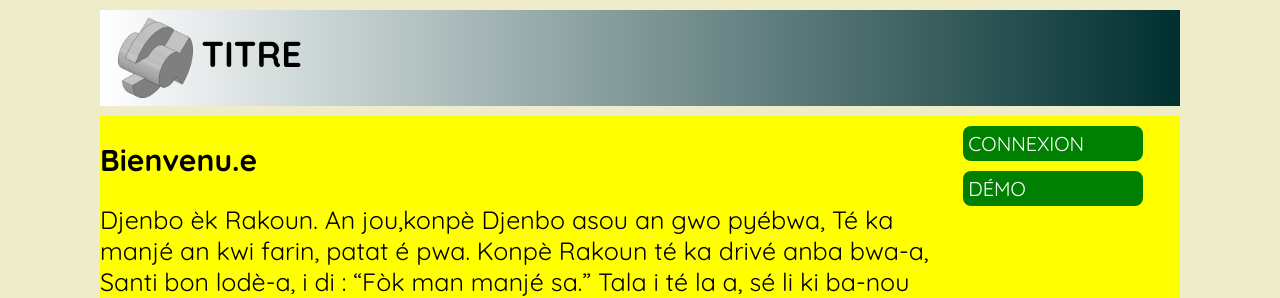
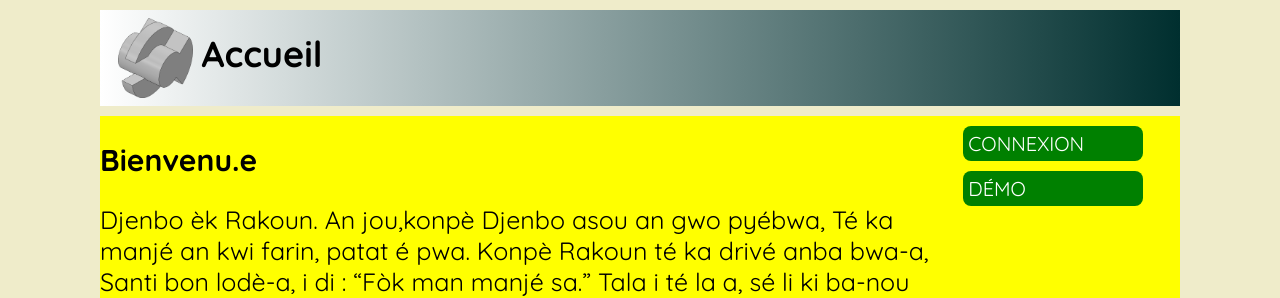
Before and after one commit to Eclipse972/Evaluation_insitu, a PHP site: page / in a window 1280 px wide. Shown: the top 298 px of the page. Run offline with PHP 8.4, Linux system fonts and the light colour scheme; data comes from the database, SQL or seed files in the repository; data that the repository does not hold is empty; a stand-in replaces the project's code that opens the database connection.

Commit message:
utilisation des en-tête de PEUNC

```diff
--- a/Public/Controleur/connecter.php
+++ b/Public/Controleur/connecter.php
@@ -1,5 +1,5 @@
 <?php	// page de connexion
-$this->setHeaderText("<p>&Eacute;valuation en temps réel: Page de connexion</p>");
+$this->setHeaderText("Connexion");
 $this->setLogo("logo.png");
 $this->setView("connecter.html");
 $this->setCSS(array("connecter"));
--- a/Public/Controleur/home.php
+++ b/Public/Controleur/home.php
@@ -1,4 +1,4 @@
 <?php	// page d'accueil
-$this->setHeaderText("<p>&Eacute;valuation en temps réel</p>");
+$this->setHeaderText("Accueil");
 $this->setLogo("logo.png");
 $this->setView("home.html");
--- a/Public/Vue/commun/balise_header.html
+++ b/Public/Vue/commun/balise_header.html
@@ -1 +1 @@
-	<p><img src="/images/logo.png" alt="Logo">TITRE</p>
+	<p><img src="/images/logo.png" alt="Logo"><?=$PAGE->getHeaderText()?></p>
```
